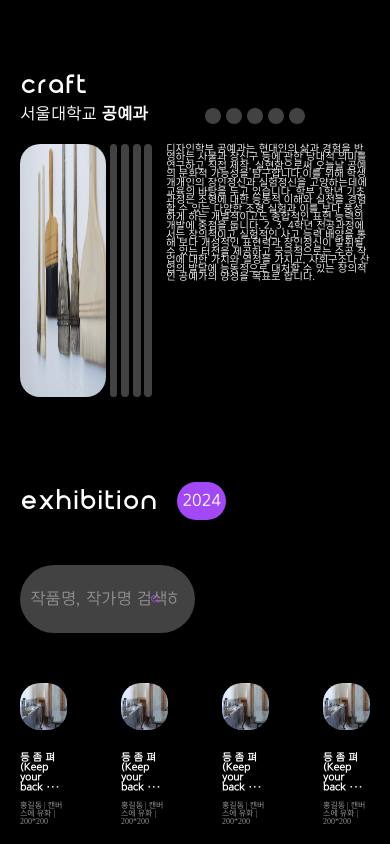
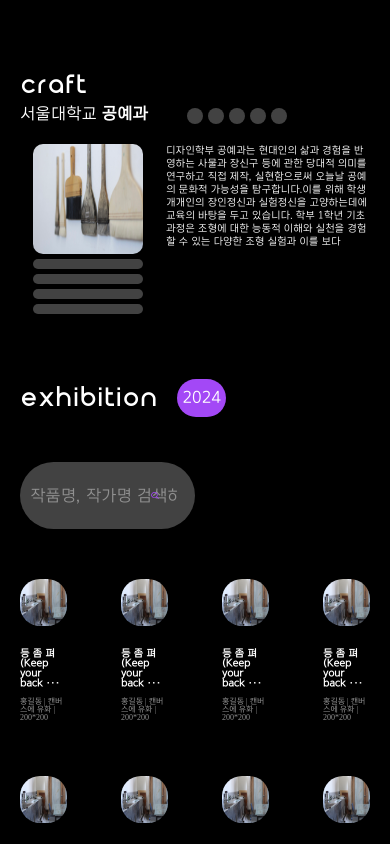
Before and after one commit to hoooooojjjj/New_GraduART, a React (Create React App) app: page /dept_detail/Craft in a window 390 px wide. Built offline with nearby package versions, Linux system fonts and the light colour scheme.

Commit message:
Feat : DeptInfoComponent 모바일 퍼블리싱

```diff
--- a/src/pages/DeptDetail/components/dept_header/DeptDetailHeaderStyles.js
+++ b/src/pages/DeptDetail/components/dept_header/DeptDetailHeaderStyles.js
@@ -21,7 +21,7 @@
   justifyContent: "center",
   flexShrink: 0,
   "@media (max-width: 768px)": {
-    width: "50%",
+    width: "45%",
   },
 });
 
@@ -64,7 +64,7 @@
   flexShrink: 0,
   marginLeft: 10,
   "@media (max-width: 768px)": {
-    width: "50%",
+    width: "55%",
     gap: 5,
     alignItems: "flex-end",
   },
--- a/src/pages/DeptDetail/components/dept_info/DeptDetailDeptInfoComponent.jsx
+++ b/src/pages/DeptDetail/components/dept_info/DeptDetailDeptInfoComponent.jsx
@@ -76,7 +76,16 @@
           )
         )}
       </DeptInfoLeft>
-      <DeptInfoRight>{curDepartmentObj.departmentDescription}</DeptInfoRight>
+      {window.innerWidth > 768 ? (
+        <DeptInfoRight>{curDepartmentObj?.departmentDescription}</DeptInfoRight>
+      ) : (
+        <DeptInfoRight>
+          {curDepartmentObj?.departmentDescription?.slice(
+            0,
+            curDepartmentObj?.departmentDescription?.length / 2
+          )}
+        </DeptInfoRight>
+      )}
     </DeptDetailDeptInfo>
   );
 }
--- a/src/pages/DeptDetail/components/dept_info/DeptDetailDeptInfoComponentStyles.js
+++ b/src/pages/DeptDetail/components/dept_info/DeptDetailDeptInfoComponentStyles.js
@@ -5,6 +5,10 @@
   width: "100%",
   height: "30vh",
   marginBottom: "40px",
+  "@media (max-width: 768px)": {
+    height: "auto",
+    marginBottom: "20px",
+  },
 });
 
 export const DeptInfoLeft = styled.div({
@@ -13,6 +17,10 @@
   height: "100%",
   alignItems: "center",
   gap: "1vw",
+  "@media (max-width: 768px)": {
+    flexDirection: "column",
+    gap: "5px",
+  },
 });
 
 export const DeptInfoImgPassive = styled.div({
@@ -21,6 +29,11 @@
   borderRadius: "20px",
   background: "rgba(217, 217, 217, 0.30)",
   height: "100%",
+  "@media (max-width: 768px)": {
+    width: "28.16vw",
+    height: 10,
+    borderRadius: "10px",
+  },
 });
 
 export const DeptInfoImgActive = styled.img({
@@ -28,6 +41,11 @@
   height: "100%",
   flexShrink: 0,
   borderRadius: "20px",
+  "@media (max-width: 768px)": {
+    width: "28.16vw",
+    height: 110,
+    borderRadius: "10px",
+  },
 });
 
 export const DeptInfoRight = styled.div({
@@ -42,4 +60,8 @@
   whiteSpace: "pre-wrap",
   overflowWrap: "break-word",
   marginLeft: "10px",
+  "@media (max-width: 768px)": {
+    fontSize: 10,
+    lineHeight: "normal",
+  },
 });
```
